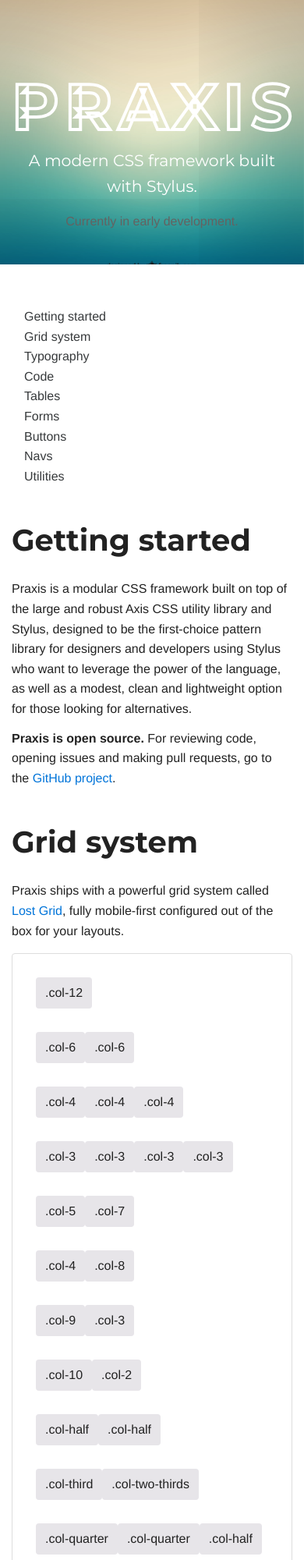
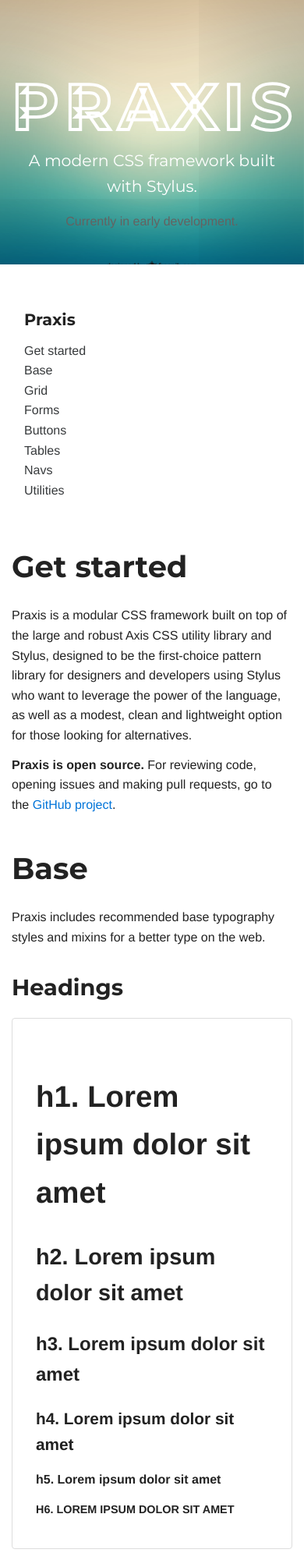
Before and after one commit to alejandroiglesias/praxis, a website: page docs/index.html in a window 390 px wide. Shown: the top 2000 px of the page at 78% size. Drawn offline with Linux system fonts and the light colour scheme.

Commit message:
Documentation improvements

```diff
--- a/docs/index.html
+++ b/docs/index.html
@@ -31,28 +31,27 @@
 
             <div class="row">
                 <div class="col-2">
-                    <nav>
-                        <ul class="docs-nav nav m-a-1">
+                    <nav class="docs-nav p-a-1">
+                        <h4 class="text-monserrat m-t-0">Praxis</h4>
+                        <ul class="nav">
+                            <!-- Using &nbsp; since we want to avoid word breaks in navs for now. -->
                             <li class="nav-item">
-                                <a class="nav-link" href="#getting-started">Getting started</a>
+                                <a class="nav-link" href="#get-started">Get&nbsp;started</a>
                             </li>
                             <li class="nav-item">
-                                <a class="nav-link" href="#grid">Grid system</a>
+                                <a class="nav-link" href="#base">Base</a>
                             </li>
                             <li class="nav-item">
-                                <a class="nav-link" href="#typography">Typography</a>
-                            </li>
-                            <li class="nav-item">
-                                <a class="nav-link" href="#code">Code</a>
-                            </li>
-                            <li class="nav-item">
-                                <a class="nav-link" href="#tables">Tables</a>
+                                <a class="nav-link" href="#grid">Grid</a>
                             </li>
                             <li class="nav-item">
                                 <a class="nav-link" href="#forms">Forms</a>
                             </li>
                             <li class="nav-item">
                                 <a class="nav-link" href="#buttons">Buttons</a>
+                            </li>
+                            <li class="nav-item">
+                                <a class="nav-link" href="#tables">Tables</a>
                             </li>
                             <li class="nav-item">
                                 <a class="nav-link" href="#navs">Navs</a>
@@ -64,78 +63,14 @@
                     </nav>
                 </div>
                 <div class="col-8">
-                    <section id="getting-started">
-                        <h1 class="text-monserrat m-t-0">Getting started</h1>
+                    <section id="get-started">
+                        <h1 class="text-monserrat m-t-0">Get started</h1>
                         <p>Praxis is a modular CSS framework built on top of the large and robust Axis CSS utility library and Stylus, designed to be the first-choice pattern library for designers and developers using Stylus who want to leverage the power of the language, as well as a modest, clean and lightweight option for those looking for alternatives.</p>
                         <p><strong>Praxis is open source.</strong> For reviewing code, opening issues and making pull requests, go to the <a href="https://github.com/alejandroiglesias/praxis" target="_blank">GitHub project</a>.</p>
                     </section>
-                    <section id="grid">
-                        <h1 class="text-monserrat">Grid system</h1>
-                        <p>Praxis ships with a powerful grid system called <a href="https://github.com/peterramsing/lost" target="_blank">Lost Grid</a>, fully mobile-first configured out of the box for your layouts.</p>
 
-                        <div class="docs-example">
-                            <div class="row">
-                                <div class="col-12"><div class="demo-col">.col-12</div></div>
-                            </div>
-
-                            <div class="row">
-                                <div class="col-6"><div class="demo-col">.col-6</div></div>
-                                <div class="col-6"><div class="demo-col">.col-6</div></div>
-                            </div>
-
-                            <div class="row">
-                                <div class="col-4"><div class="demo-col">.col-4</div></div>
-                                <div class="col-4"><div class="demo-col">.col-4</div></div>
-                                <div class="col-4"><div class="demo-col">.col-4</div></div>
-                            </div>
-
-                            <div class="row">
-                                <div class="col-3"><div class="demo-col">.col-3</div></div>
-                                <div class="col-3"><div class="demo-col">.col-3</div></div>
-                                <div class="col-3"><div class="demo-col">.col-3</div></div>
-                                <div class="col-3"><div class="demo-col">.col-3</div></div>
-                            </div>
-
-                            <div class="row">
-                                <div class="col-5"><div class="demo-col">.col-5</div></div>
-                                <div class="col-7"><div class="demo-col">.col-7</div></div>
-                            </div>
-
-                            <div class="row">
-                                <div class="col-4"><div class="demo-col">.col-4</div></div>
-                                <div class="col-8"><div class="demo-col">.col-8</div></div>
-                            </div>
-
-                            <div class="row">
-                                <div class="col-9"><div class="demo-col">.col-9</div></div>
-                                <div class="col-3"><div class="demo-col">.col-3</div></div>
-                            </div>
-
-                            <div class="row">
-                                <div class="col-10"><div class="demo-col">.col-10</div></div>
-                                <div class="col-2"><div class="demo-col">.col-2</div></div>
-                            </div>
-
-                            <div class="row">
-                                <div class="col-half"><div class="demo-col">.col-half</div></div>
-                                <div class="col-half"><div class="demo-col">.col-half</div></div>
-                            </div>
-
-                            <div class="row">
-                                <div class="col-third"><div class="demo-col">.col-third</div></div>
-                                <div class="col-two-thirds"><div class="demo-col">.col-two-thirds</div></div>
-                            </div>
-
-                            <div class="row">
-                                <div class="col-quarter"><div class="demo-col">.col-quarter</div></div>
-                                <div class="col-quarter"><div class="demo-col">.col-quarter</div></div>
-                                <div class="col-half"><div class="demo-col">.col-half</div></div>
-                            </div>
-                        </div>
-                    </section>
-
-                    <section id="typography">
-                        <h1 class="text-monserrat">Typography</h1>
+                    <section id="base">
+                        <h1 class="text-monserrat">Base</h1>
                         <p>Praxis includes recommended base typography styles and mixins for a better type on the web.</p>
 
                         <h2 class="text-monserrat">Headings</h2>
@@ -243,37 +178,68 @@
                         </div>
                     </section>
 
-                    <section id="code">
-                        <h1 class="text-monserrat">Code</h1>
-                        <p>Simple and polished styles for inline code snippets and longer, multiline blocks of code.</p>
+                    <section id="grid">
+                        <h1 class="text-monserrat">Grid</h1>
+                        <p>Praxis ships with a powerful grid system called <a href="https://github.com/peterramsing/lost" target="_blank">Lost Grid</a>, fully mobile-first configured out of the box for your layouts.</p>
 
                         <div class="docs-example">
-                            For example, <code>&lt;section&gt;</code> should be wrapped as inline.
+                            <div class="row">
+                                <div class="col-12"><div class="demo-col">.col-12</div></div>
                             </div>
-                        <div class="docs-example">
-                            <pre>&lt;p&gt;docs-example text here...&lt;/p&gt;</pre>
+
+                            <div class="row">
+                                <div class="col-6"><div class="demo-col">.col-6</div></div>
+                                <div class="col-6"><div class="demo-col">.col-6</div></div>
                             </div>
-                    </section>
 
-                    <section id="tables">
-                        <h1 class="text-monserrat">Tables</h1>
-                        <p>Due to the widespread use of tables across third-party widgets like calendars and date pickers, tables are opt-in. Just add the base class <code>.table</code> to any <code>&lt;table&gt;</code>.</p>
+                            <div class="row">
+                                <div class="col-4"><div class="demo-col">.col-4</div></div>
+                                <div class="col-4"><div class="demo-col">.col-4</div></div>
+                                <div class="col-4"><div class="demo-col">.col-4</div></div>
+                            </div>
 
-                        <div class="docs-example">
-                            <table class="table">
-                                <tr>
-                                    <th>Name</th>
-                                    <th>Money</th>
-                                </tr>
-                                <tr>
-                                    <td>Me</td>
-                                    <td>a billiyun</td>
-                                </tr>
-                                <tr>
-                                    <td>You</td>
-                                    <td>nuthun</td>
-                                </tr>
-                            </table>
+                            <div class="row">
+                                <div class="col-3"><div class="demo-col">.col-3</div></div>
+                                <div class="col-3"><div class="demo-col">.col-3</div></div>
+                                <div class="col-3"><div class="demo-col">.col-3</div></div>
+                                <div class="col-3"><div class="demo-col">.col-3</div></div>
+                            </div>
+
+                            <div class="row">
+                                <div class="col-5"><div class="demo-col">.col-5</div></div>
+                                <div class="col-7"><div class="demo-col">.col-7</div></div>
+                            </div>
+
+                            <div class="row">
+                                <div class="col-4"><div class="demo-col">.col-4</div></div>
+                                <div class="col-8"><div class="demo-col">.col-8</div></div>
+                            </div>
+
+                            <div class="row">
+                                <div class="col-9"><div class="demo-col">.col-9</div></div>
+                                <div class="col-3"><div class="demo-col">.col-3</div></div>
+                            </div>
+
+                            <div class="row">
+                                <div class="col-10"><div class="demo-col">.col-10</div></div>
+                                <div class="col-2"><div class="demo-col">.col-2</div></div>
+                            </div>
+
+                            <div class="row">
+                                <div class="col-half"><div class="demo-col">.col-half</div></div>
+                                <div class="col-half"><div class="demo-col">.col-half</div></div>
+                            </div>
+
+                            <div class="row">
+                                <div class="col-third"><div class="demo-col">.col-third</div></div>
+                                <div class="col-two-thirds"><div class="demo-col">.col-two-thirds</div></div>
+                            </div>
+
+                            <div class="row">
+                                <div class="col-quarter"><div class="demo-col">.col-quarter</div></div>
+                                <div class="col-quarter"><div class="demo-col">.col-quarter</div></div>
+                                <div class="col-half"><div class="demo-col">.col-half</div></div>
+                            </div>
                         </div>
                     </section>
 
@@ -382,6 +348,28 @@
                         </div>
                     </section>
 
+                    <section id="tables">
+                        <h1 class="text-monserrat">Tables</h1>
+                        <p>Due to the widespread use of tables across third-party widgets like calendars and date pickers, tables are opt-in. Just add the base class <code>.table</code> to any <code>&lt;table&gt;</code>.</p>
+
+                        <div class="docs-example">
+                            <table class="table">
+                                <tr>
+                                    <th>Name</th>
+                                    <th>Money</th>
+                                </tr>
+                                <tr>
+                                    <td>Me</td>
+                                    <td>a billiyun</td>
+                                </tr>
+                                <tr>
+                                    <td>You</td>
+                                    <td>nuthun</td>
+                                </tr>
+                            </table>
+                        </div>
+                    </section>
+
                     <section id="navs">
                         <h1 class="text-monserrat">Navs</h1>
                         <p>Navigation component meant to provide a base nav and being extensible.</p>
@@ -437,10 +425,12 @@
 
         <div class="docs-footer">
             <div class="container-fluid">
+                <div class="row">
                     <div class="col-2">&nbsp;</div>
                     <div class="col-8">
                         <p>Designed and built by <a href="http://alejandro-iglesias.com/" target="_blank">Alejandro Iglesias</a> (<a href="https://twitter.com/aiglesias_" target="_blank">@aiglesias_</a>).</p>
                         <p>Currently in early development. Code licensed <a href="https://github.com/alejandroiglesias/praxis/blob/master/LICENSE" target="_blank">MIT</a>.</p>
+                    </div>
                 </div>
             </div>
         </div>
```
Lines whose indentation alone changed are shown as unchanged.
